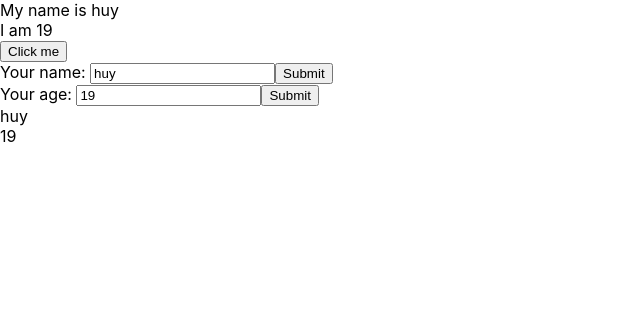
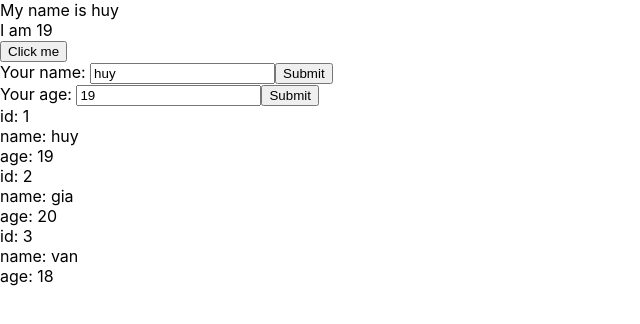
Before and after one commit to Yuh1117/learn-reactjs-newbie, a React (Create React App) app: page / in a window 1280 px wide. Shown: the top 324 px of the page, without its empty margins (0-640 px from the left). Built offline with nearby package versions, Linux system fonts and the light colour scheme.

Commit message:
outputlist

```diff
--- a/src/components/DisplayInfo.js
+++ b/src/components/DisplayInfo.js
@@ -2,11 +2,20 @@ import React from "react";
 
 class DisplayInfo extends React.Component{
     render(){
-        const {name, age} = this.props
+        const {listUsers} = this.props
         return(
             <div>
-                <div>{name}</div>
-                <div>{age}</div>
+                {
+                    listUsers.map((user) =>{
+                        return(
+                            <div key={user.id}>
+                                    <div>id: {user.id}</div>
+                                    <div>name: {user.name}</div>
+                                    <div>age: {user.age}</div>
+                            </div>
+                        )
+                    })
+                }
             </div>
         )
     }
--- a/src/components/Mycomponent.js
+++ b/src/components/Mycomponent.js
@@ -2,12 +2,20 @@ import React from "react";
 import UserInfo from "./UserInfo";
 import DisplayInfo from "./DisplayInfo";
 
-class Mycomponent extends React.Component{
-    render(){
-        return(
+class Mycomponent extends React.Component {
+
+    state = {
+        listUsers: [
+            { id: 1, name: 'huy', age: 19 },
+            { id: 2, name: 'gia', age: 20 },
+            { id: 3, name: 'van', age: 18 }
+        ]
+    }
+    render() {
+        return (
             <div>
-               <UserInfo/>
-               <DisplayInfo name = "huy" age = {19}/>
+                <UserInfo />
+                <DisplayInfo listUsers = {this.state.listUsers} />
             </div>
         );
     }
```
Also changed, not shown: 1 other file (tests, documents, lock files or other folders).
